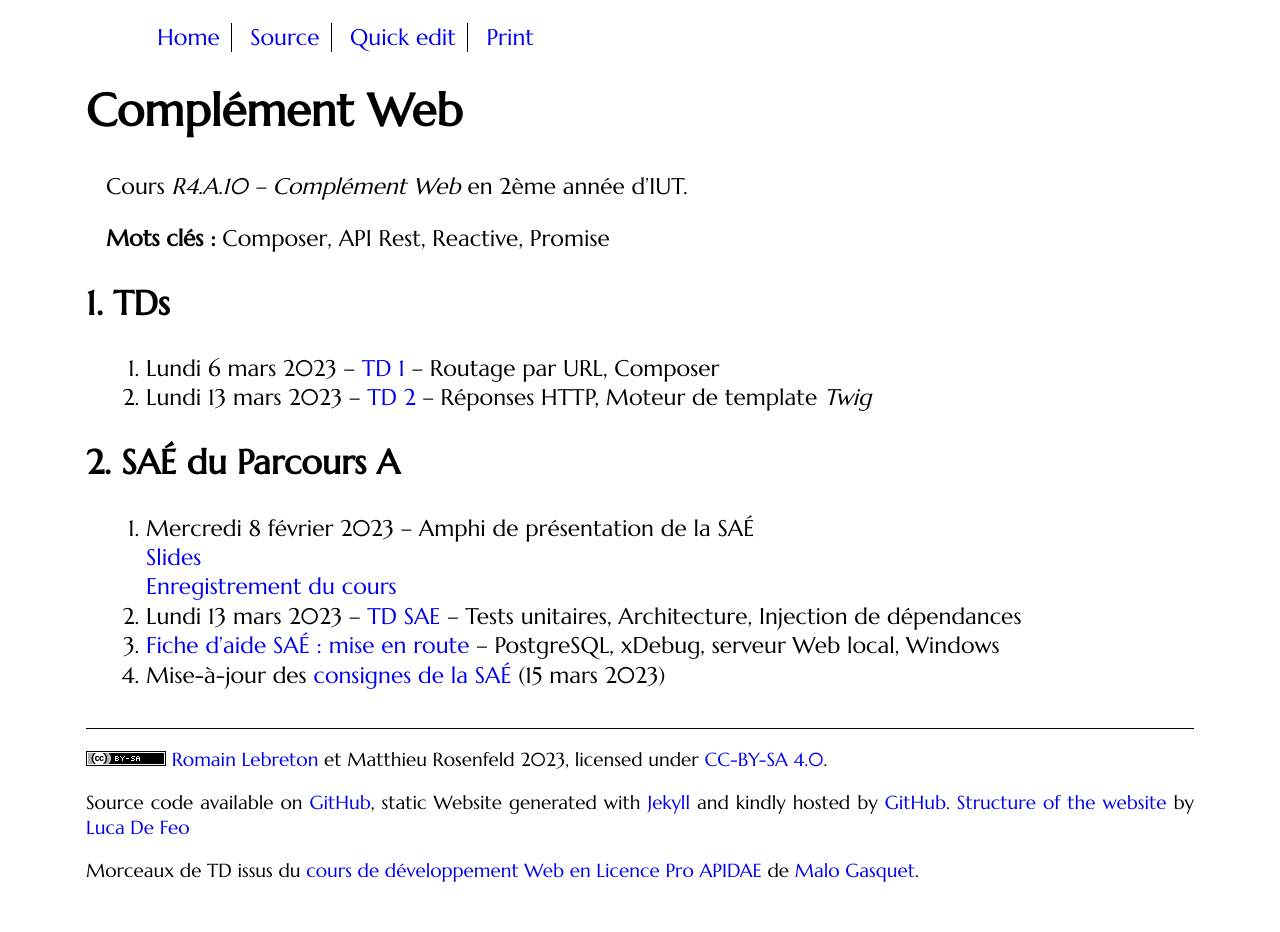
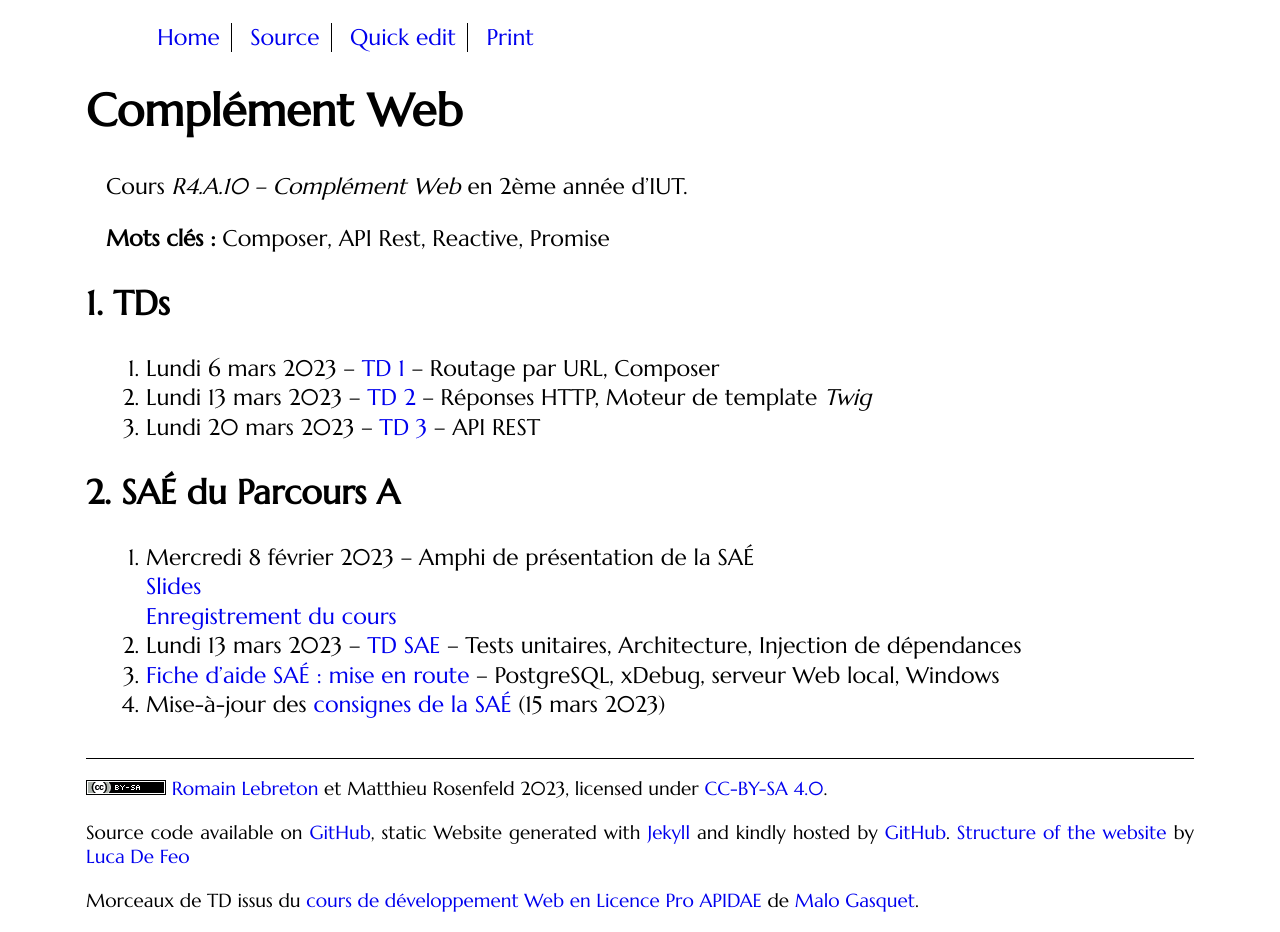
Before and after one commit to romainlebreton/R4.A.10-ComplementWeb, a Jekyll site: the page built from index.md, in a window 1280 px wide. Built offline with Jekyll 4.4.1, drawn with Linux system fonts in a browser that asks for light colours; some web fonts are replaced; before the commit the page ends 903 px from its top, so only the background shows below that.

Commit message:
Lien sur TD3

```diff
--- a/index.md
+++ b/index.md
@@ -15,6 +15,7 @@ Cours *R4.A.10 -- Complément Web* en
 ## TDs
 1. Lundi 6 mars 2023 -- [TD 1](tutorials/tutorial1) -- Routage par URL, Composer
 2. Lundi 13 mars 2023 -- [TD 2](tutorials/tutorial2) -- Réponses HTTP, Moteur de template *Twig*
+3. Lundi 20 mars 2023 -- [TD 3](tutorials/tutorial3) -- API REST
 
 ## SAÉ du Parcours A
 
```
